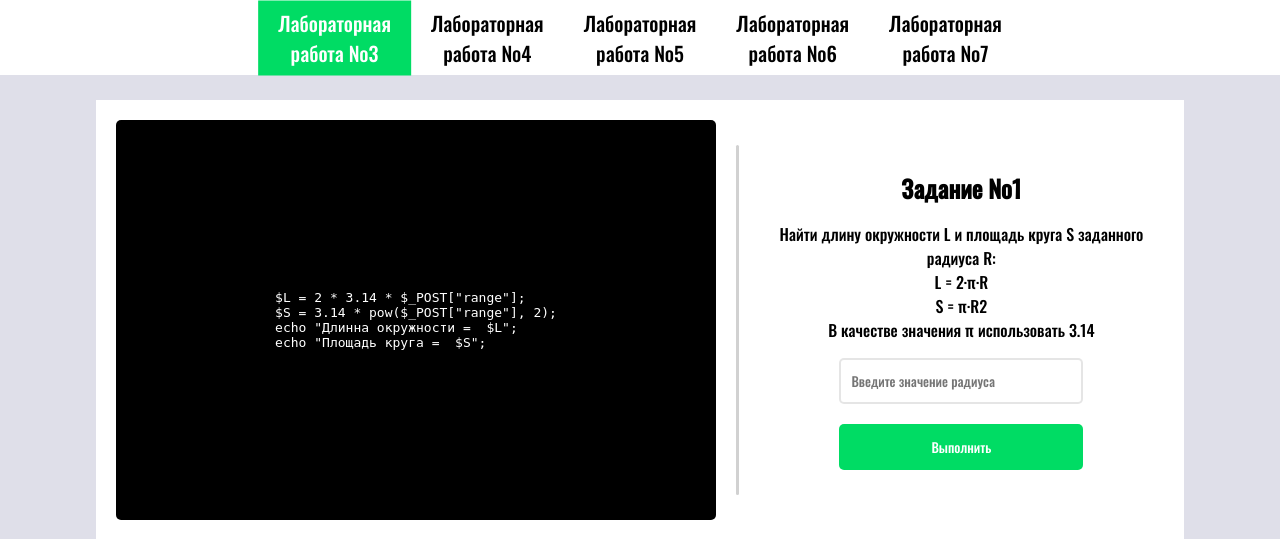
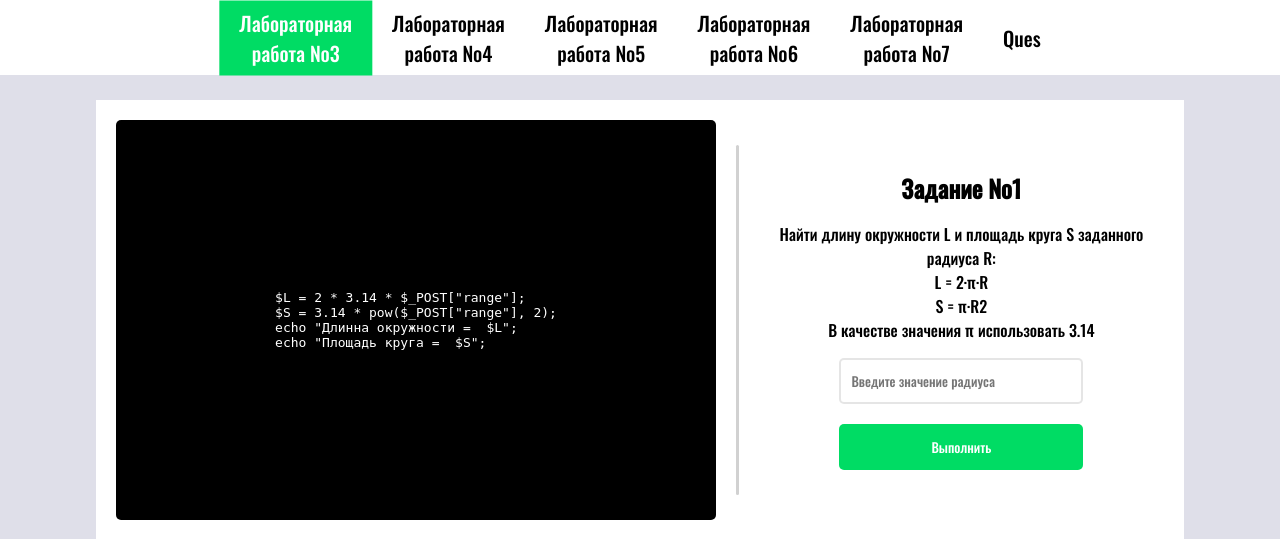
Before and after one commit to xXReCreatorXx/kiriakow_isp21_a, a PHP site: page / in a window 1280 px wide. Shown: the top 539 px of the page. Run offline with PHP 8.4, Linux system fonts and the light colour scheme.

Commit message:
Update index.php

```diff
--- a/index.php
+++ b/index.php
@@ -23,6 +23,8 @@
                     <div class="header_menu_button"><a class="link" href="page/lab6/index.php">Лабораторная работа №6</a></div>
 
                     <div class="header_menu_button"><a class="link" href="page/lab7/index.php">Лабораторная работа №7</a></div>
+
+                    <div class="header_menu_button"><a class="link" href="page/questions/questions.php">Ques</a></div>
                 </div>
             </div>
 
```
